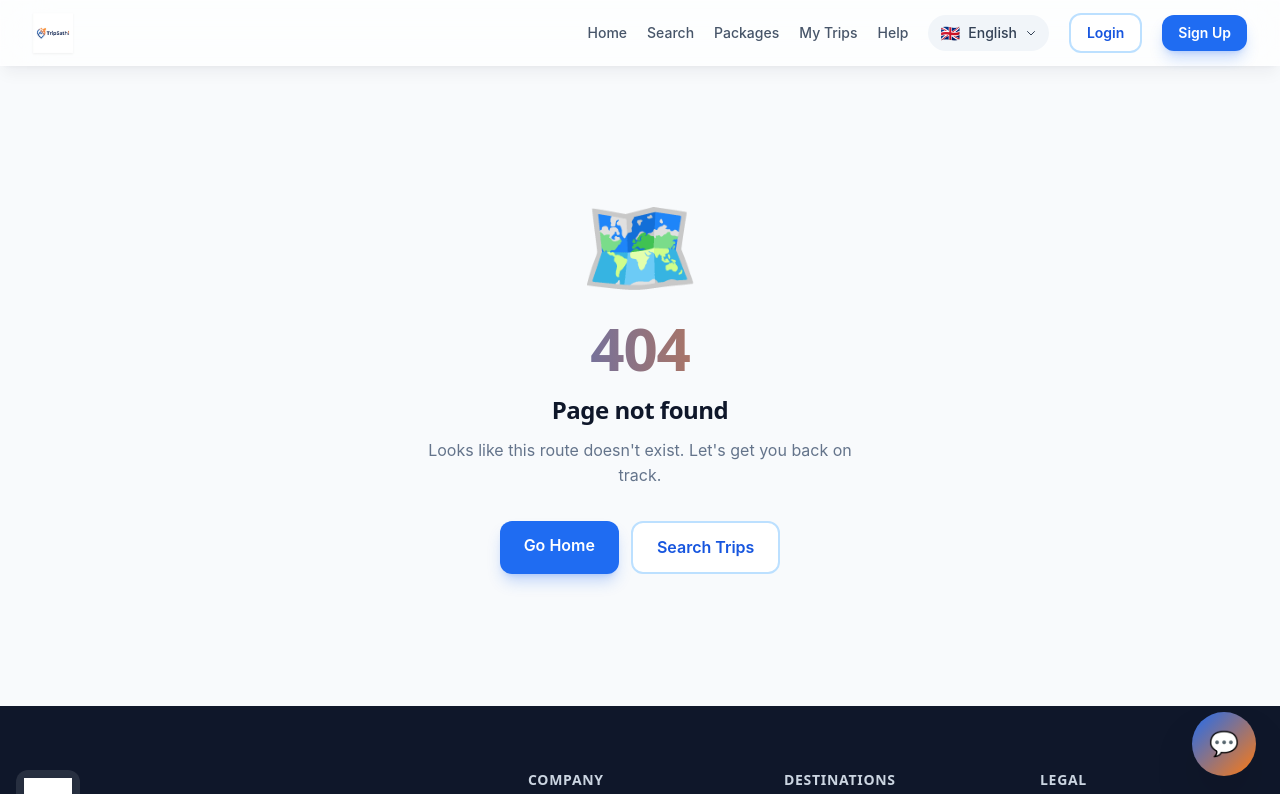
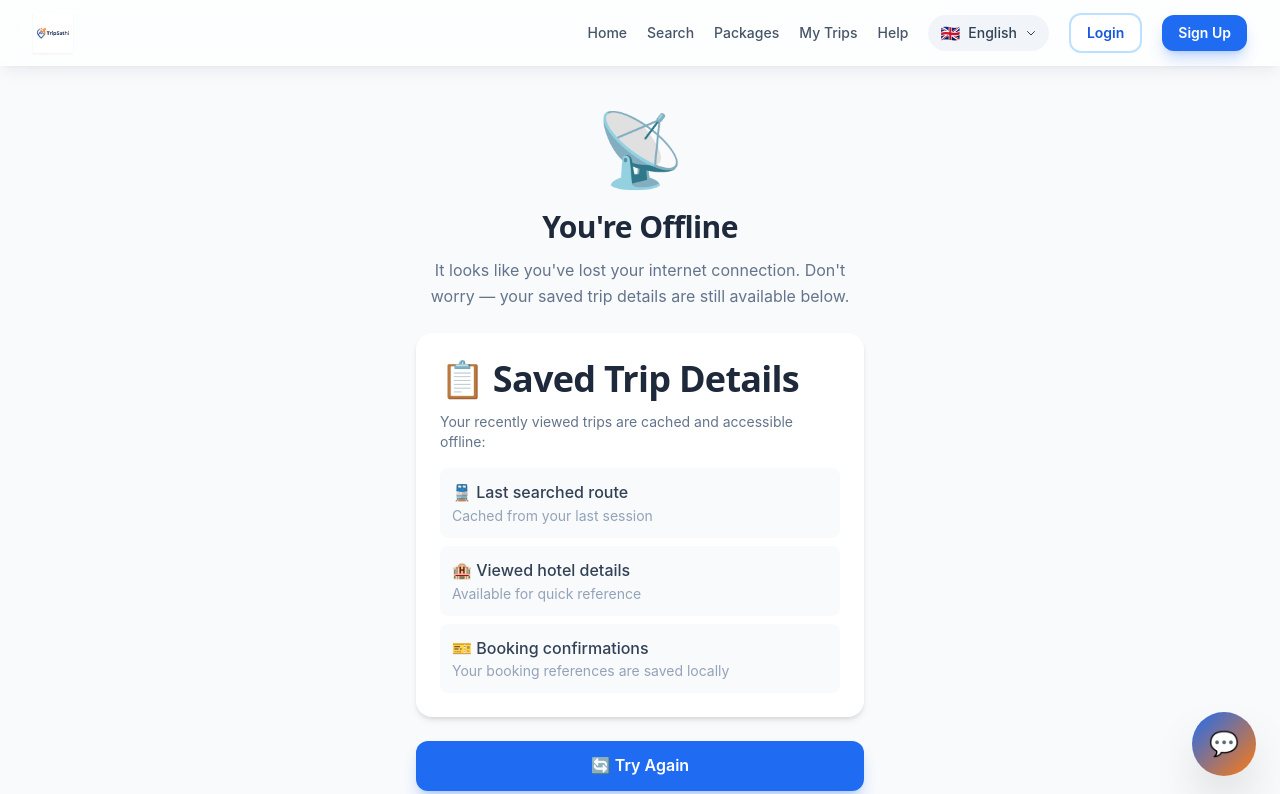
Before and after one commit to ShivamGawade-XS/TripSathi, a Next.js app: page /offline in a window 1280 px wide. Before the commit this address had no page. Shown: the top 794 px of the page. Built offline with nearby package versions, Linux system fonts and the light colour scheme.

Commit message:
feat(pwa): add offline PWA mode with service worker, manifest, and offline fallback page

```diff
--- a/app/layout.tsx
+++ b/app/layout.tsx
@@ -1,11 +1,14 @@
 import type { Metadata } from "next"
 import "./globals.css"
 import Layout from "@/components/layout/Layout"
+import ServiceWorkerRegister from "@/components/pwa/ServiceWorkerRegister"
 
 export const metadata: Metadata = {
   title: "TripSathi - One Platform, Every Indian Journey",
   description:
     "TripSathi unifies trains, buses, hotels, and itinerary planning into one seamless platform built for every Indian traveler.",
+  manifest: "/manifest.json",
+  themeColor: "#4F46E5",
 }
 
 export default function RootLayout({
@@ -15,8 +18,17 @@ export default function RootLayout({
 }) {
   return (
     <html lang="en">
+      <head>
+        <link rel="manifest" href="/manifest.json" />
+        <meta name="theme-color" content="#4F46E5" />
+        <meta name="apple-mobile-web-app-capable" content="yes" />
+        <meta name="apple-mobile-web-app-status-bar-style" content="default" />
+        <meta name="apple-mobile-web-app-title" content="TripSathi" />
+        <link rel="apple-touch-icon" href="/logo.png" />
+      </head>
       <body>
         <Layout>{children}</Layout>
+        <ServiceWorkerRegister />
       </body>
     </html>
   )
--- /dev/null
+++ b/app/offline/page.tsx
@@ -0,0 +1,39 @@
+import Link from "next/link"
+
+export default function OfflinePage() {
+  return (
+    <div className="min-h-screen bg-surface-50 flex items-center justify-center px-4">
+      <div className="text-center max-w-md">
+        <div className="text-7xl mb-6">📡</div>
+        <h1 className="font-display text-3xl font-bold text-surface-800 mb-3">You&apos;re Offline</h1>
+        <p className="text-surface-500 mb-6 leading-relaxed">
+          It looks like you&apos;ve lost your internet connection. Don&apos;t worry — your saved trip details are still available below.
+        </p>
+
+        <div className="bg-white rounded-2xl shadow-md p-6 mb-6 text-left">
+          <h2 className="font-bold text-surface-800 mb-3">📋 Saved Trip Details</h2>
+          <p className="text-surface-500 text-sm mb-4">Your recently viewed trips are cached and accessible offline:</p>
+          <div className="space-y-2">
+            <div className="bg-surface-50 rounded-lg p-3">
+              <p className="font-medium text-surface-700">🚆 Last searched route</p>
+              <p className="text-surface-400 text-sm">Cached from your last session</p>
+            </div>
+            <div className="bg-surface-50 rounded-lg p-3">
+              <p className="font-medium text-surface-700">🏨 Viewed hotel details</p>
+              <p className="text-surface-400 text-sm">Available for quick reference</p>
+            </div>
+            <div className="bg-surface-50 rounded-lg p-3">
+              <p className="font-medium text-surface-700">🎫 Booking confirmations</p>
+              <p className="text-surface-400 text-sm">Your booking references are saved locally</p>
+            </div>
+          </div>
+        </div>
+
+        <button onClick={() => window.location.reload()} className="btn-primary py-3 px-8 mb-3 w-full">
+          🔄 Try Again
+        </button>
+        <p className="text-surface-400 text-xs">TripSathi works offline so you never lose your trip info in no-signal zones.</p>
+      </div>
+    </div>
+  )
+}
--- /dev/null
+++ b/components/pwa/ServiceWorkerRegister.tsx
@@ -0,0 +1,15 @@
+"use client"
+import { useEffect } from "react"
+
+export default function ServiceWorkerRegister() {
+  useEffect(() => {
+    if ("serviceWorker" in navigator) {
+      navigator.serviceWorker
+        .register("/sw.js")
+        .then((reg) => console.log("SW registered:", reg.scope))
+        .catch((err) => console.log("SW registration failed:", err))
+    }
+  }, [])
+
+  return null
+}
```
Also changed, not shown: public/sw.js (added, +59 -0 lines), public/manifest.json (added).
